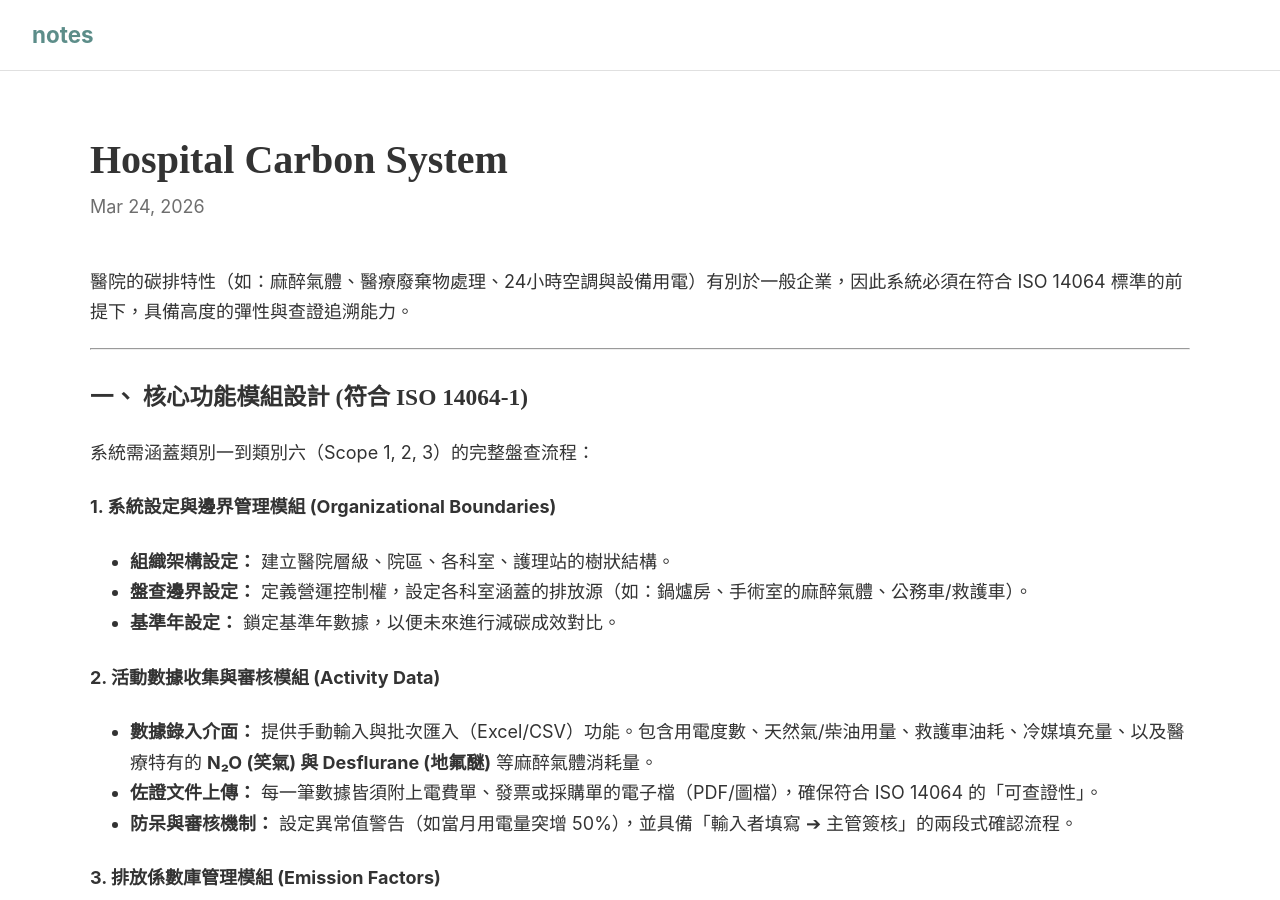
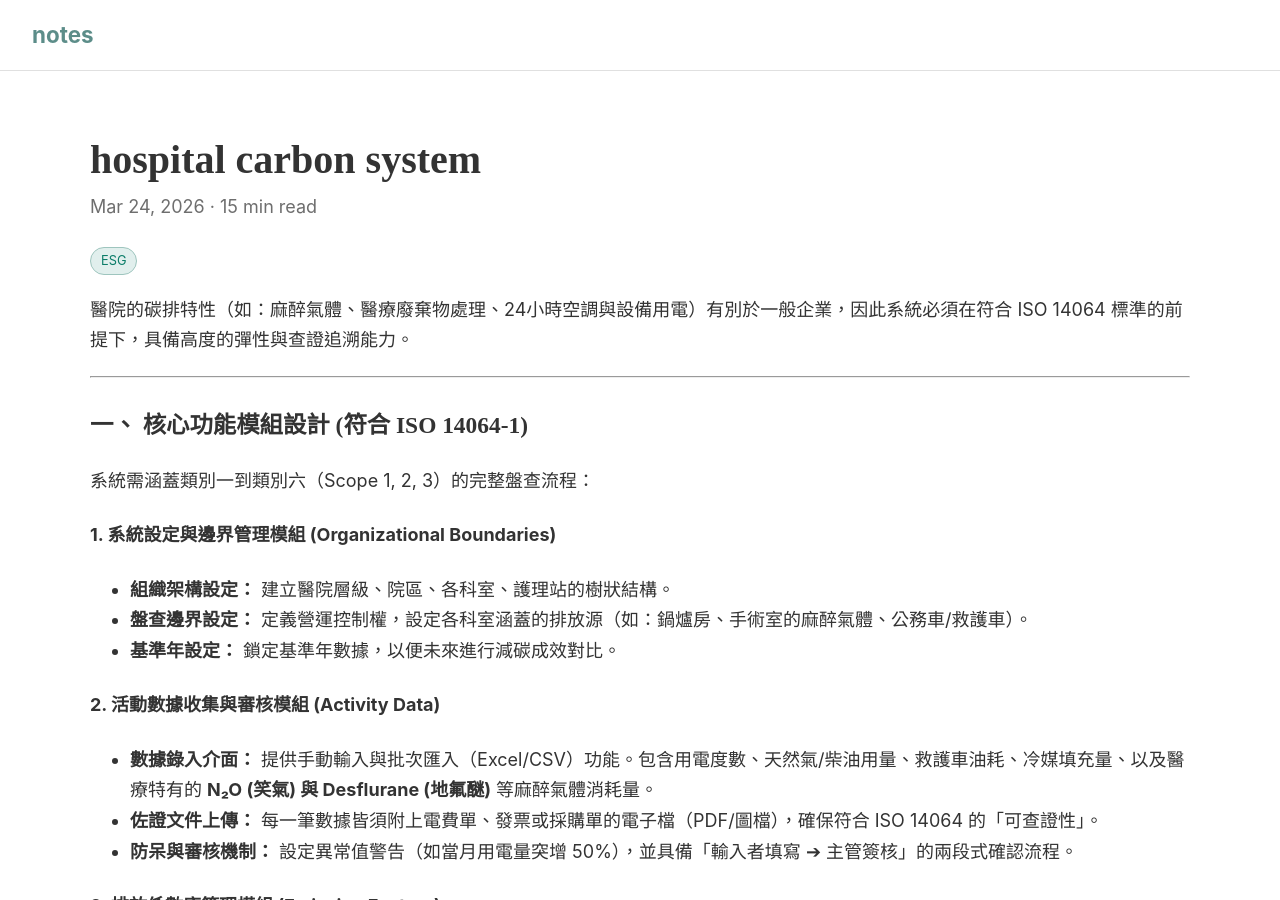
Before and after one commit to linjose/notes, a Jekyll site: the page built from _posts/2026-03-24-hospital-carbon-system.md, in a window 1280 px wide and 900 px high. Built offline with Jekyll 4.4.1, drawn with Linux system fonts in a browser that asks for light colours; our own code applies the rules of GitHub Pages for plain Markdown files.

Commit message:
Update 2026-03-24-hospital-carbon-system.md

```diff
--- a/_posts/2026-03-24-hospital-carbon-system.md
+++ b/_posts/2026-03-24-hospital-carbon-system.md
@@ -1,3 +1,12 @@
+---
+layout: post
+title: hospital carbon system
+date: 2026-03-24
+reading_time: 15 min read
+tags: [ESG]
+excerpt:
+---
+
 醫院的碳排特性（如：麻醉氣體、醫療廢棄物處理、24小時空調與設備用電）有別於一般企業，因此系統必須在符合 ISO 14064 標準的前提下，具備高度的彈性與查證追溯能力。
 
 ---
```
